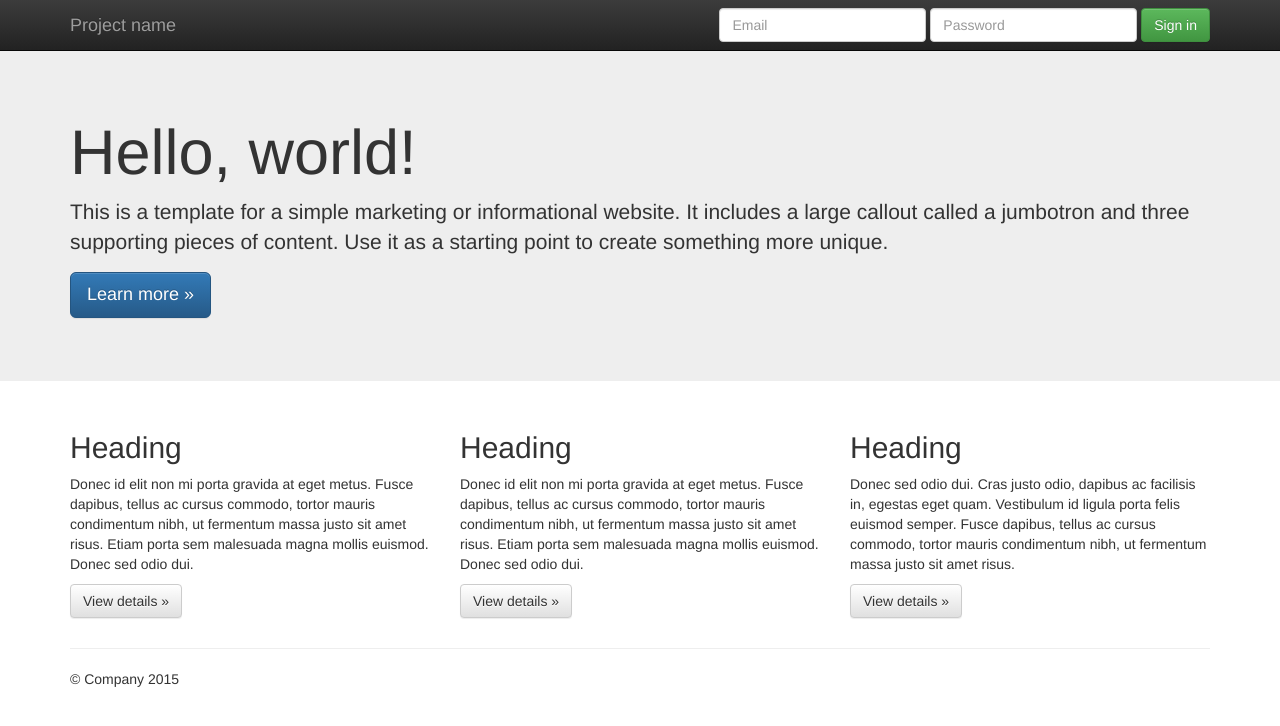
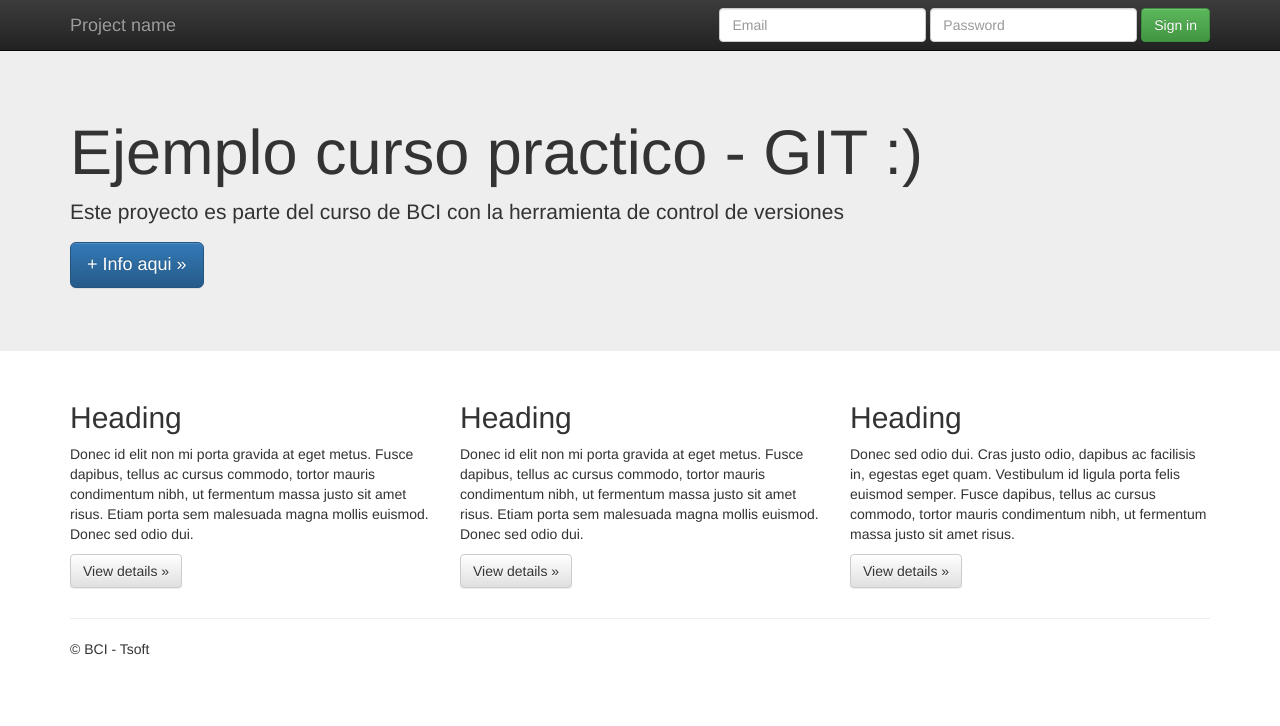
Before and after one commit to pameeeperalta/CursoGitBCI1, a plain HTML site: page index.html in a window 1280 px wide. Drawn offline with nearby package versions, Linux system fonts and the light colour scheme.

Commit message:
se actualiza template del proyecto con info inicial del curso git

```diff
--- a/index.html
+++ b/index.html
@@ -55,9 +55,9 @@
     <!-- Main jumbotron for a primary marketing message or call to action -->
     <div class="jumbotron">
       <div class="container">
-        <h1>Hello, world!</h1>
-        <p>This is a template for a simple marketing or informational website. It includes a large callout called a jumbotron and three supporting pieces of content. Use it as a starting point to create something more unique.</p>
-        <p><a class="btn btn-primary btn-lg" href="#" role="button">Learn more &raquo;</a></p>
+        <h1>Ejemplo curso practico - GIT :)</h1>
+        <p>Este proyecto es parte del curso de BCI con la herramienta de control de versiones</p>
+        <p><a class="btn btn-primary btn-lg" href="#" role="button">+ Info aqui &raquo;</a></p>
       </div>
     </div>
 
@@ -84,7 +84,7 @@
       <hr>
 
       <footer>
-        <p>&copy; Company 2015</p>
+        <p>&copy; BCI - Tsoft</p>
       </footer>
     </div> <!-- /container -->        <script src="//ajax.googleapis.com/ajax/libs/jquery/1.11.2/jquery.min.js"></script>
         <script>window.jQuery || document.write('<script src="js/vendor/jquery-1.11.2.min.js"><\/script>')</script>
```
